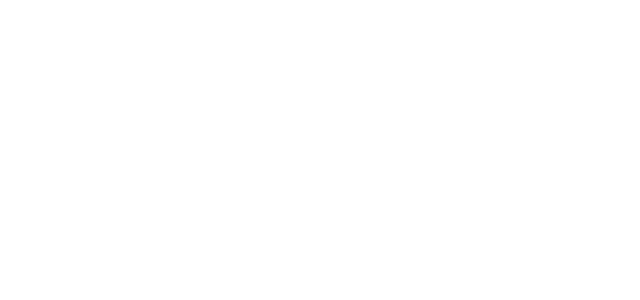
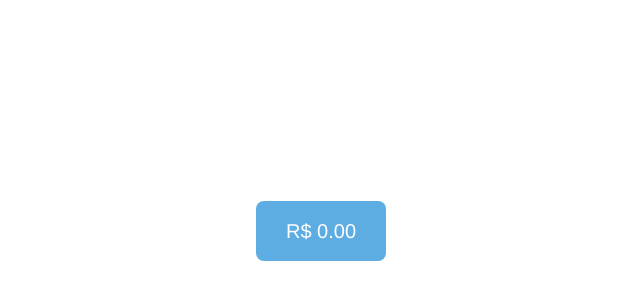
Before and after one commit to jheni1e/my-finance-tracker, a React (Vite) app: page / in a window 1280 px wide. Shown: the part 172-472 px from the top of the page, without its empty margins (319-959 px from the left). Built offline with nearby package versions, Linux system fonts and the light colour scheme.

Commit message:
feat: financebox component

```diff
--- a/src/App.jsx
+++ b/src/App.jsx
@@ -1,8 +1,10 @@
 import './App.css'
+import FinanceBox from './components/FinanceBox'
 
 function App() {
   return (
     <>
+      <FinanceBox></FinanceBox>
     </>
   )
 }
--- /dev/null
+++ b/src/components/FinanceBox/index.css
@@ -0,0 +1,28 @@
+* {
+    font-size: 20px;
+    font-weight: normal;
+    font-family: Helvetica;
+    color: white;
+    margin: 3px;
+}
+
+.button {
+    border-radius: 8px;
+    border: 0;
+    padding: 5px;
+    width: 120px;
+    height: 50px;
+    background-color: #5DADE2;
+    cursor: pointer;
+    transition: border-color 0.25s;
+    text-align: center;
+}
+
+.button:hover {
+    background-color: #4A90E2;
+}
+
+.button:focus {
+    background-color: #357ABD;
+    outline: none;
+}
--- /dev/null
+++ b/src/components/FinanceBox/index.jsx
@@ -0,0 +1,35 @@
+import './index.css'
+import { useState } from "react";
+
+export default function FinanceBox() {
+    const [value, setValue] = useState(0.0);
+    const [display, setDisplay] = useState('0.00');
+
+    const handleChange = (e) => {
+        let val = e.target.value.replace(/[^0-9.,]/g, ''); // keep digits and comma/dot
+        val = val.replace(',', '.');
+        const num = parseFloat(val);
+
+        if (!isNaN(num) && num >= 0) {
+            setValue(num);
+            setDisplay(val);
+        } else {
+            setDisplay('0.00');
+        }
+    }
+
+    const handleBlur = () => {
+        // Format nicely when input loses focus
+        setDisplay(value.toFixed(2));
+    }
+
+    return (
+        <input
+            type="text"
+            className="button"
+            onChange={handleChange}
+            onBlur={handleBlur}
+            value={`R$ ${display}`}
+        />
+    );
+}
```
